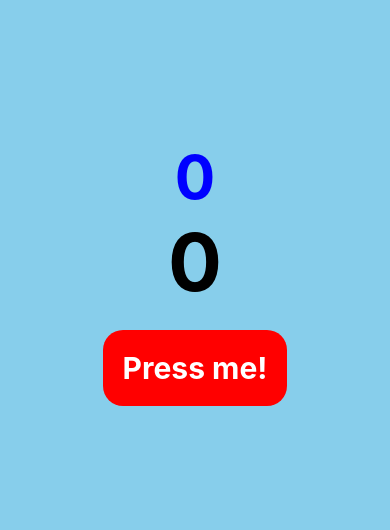
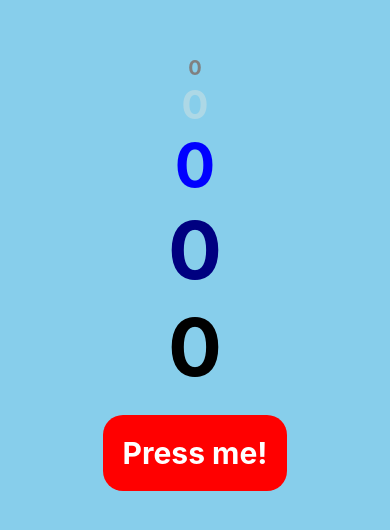
Before and after one commit to maverickmaster/projectclicker, a React Native app: screen / in a window 390 px wide. Shown: the part 124-654 px from the top of the page. Built offline with nearby package versions, Linux system fonts and the light colour scheme.

Commit message:
add margin

```diff
--- a/App.js
+++ b/App.js
@@ -26,7 +26,19 @@ export default function App() {
 
   return (
     <View style={styles.container}>
-      <CounterText fontSize={60} color="blue">
+      <CounterText fontSize={20} marginBottom={30} color="grey">
+        {count}
+      </CounterText>
+
+      <CounterText fontSize={40} marginBottom={20} color="lightblue">
+        {count}
+      </CounterText>
+
+      <CounterText fontSize={60} marginBottom={20} color="blue">
+        {count}
+      </CounterText>
+
+      <CounterText fontSize={80} color="navy">
         {count}
       </CounterText>
 
--- a/components/CounterText.js
+++ b/components/CounterText.js
@@ -14,7 +14,11 @@ export default function CounterText(props) {
     <Text
       style={[
         styles.counterText,
-        { color: props.color, fontSize: props.fontSize },
+        {
+          color: props.color,
+          fontSize: props.fontSize,
+          margineButton: props.marginButton,
+        },
       ]}
     >
       {props.children}
```
